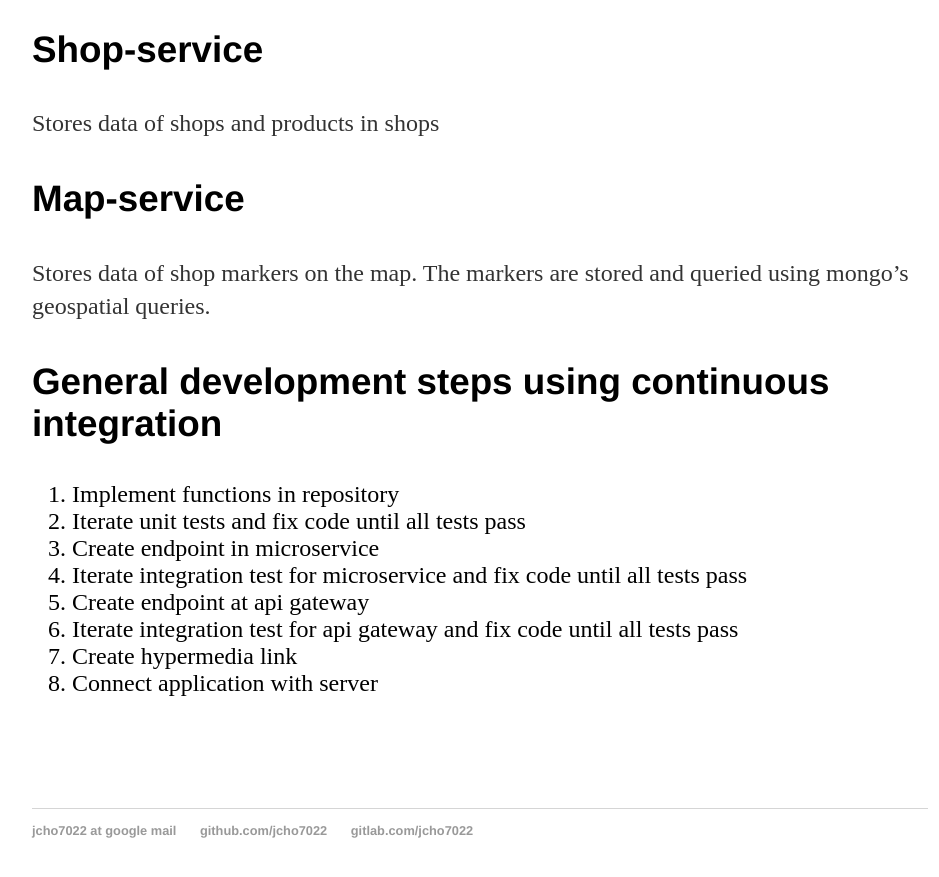
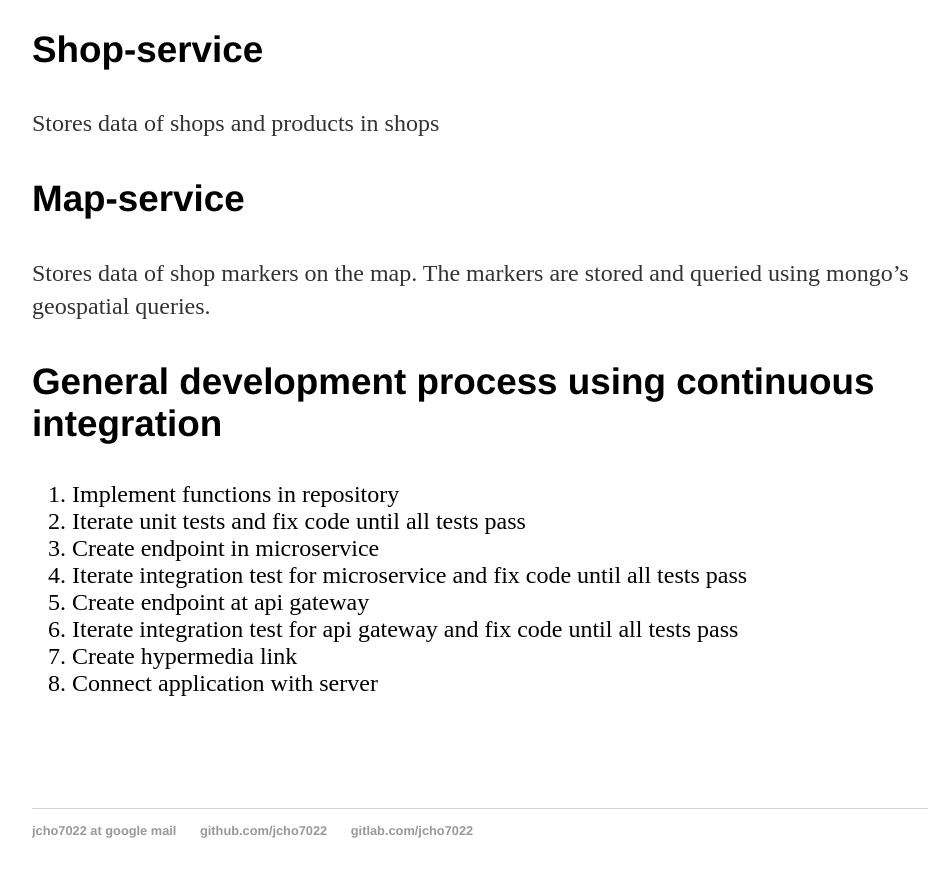
Before and after one commit to jcho7022/jcho7022.github.io, a Jekyll site: the page built from projects/float/index.html, in a window 1280 px wide and 900 px high, scrolled down 7042 px. Shown: the top 877 px of the window, without its empty margins (160-1099 px from the left). Built offline with Jekyll 4.4.1, drawn with Linux system fonts in a browser that asks for light colours.

Commit message:
Update index.html

```diff
--- a/projects/float/index.html
+++ b/projects/float/index.html
@@ -83,7 +83,7 @@
    <p>Stores data of shop markers on the map. The markers are stored and queried using mongo’s geospatial queries.</p>
 
 
-   <h3>General development steps using continuous integration</h3>
+   <h3>General development process using continuous integration</h3>
 <font size="5.8" font-family: 'Helvetica', 'Arial', 'Sans-Serif'>
 	<ol type="1">
   		<li>Implement functions in repository</li>
```
